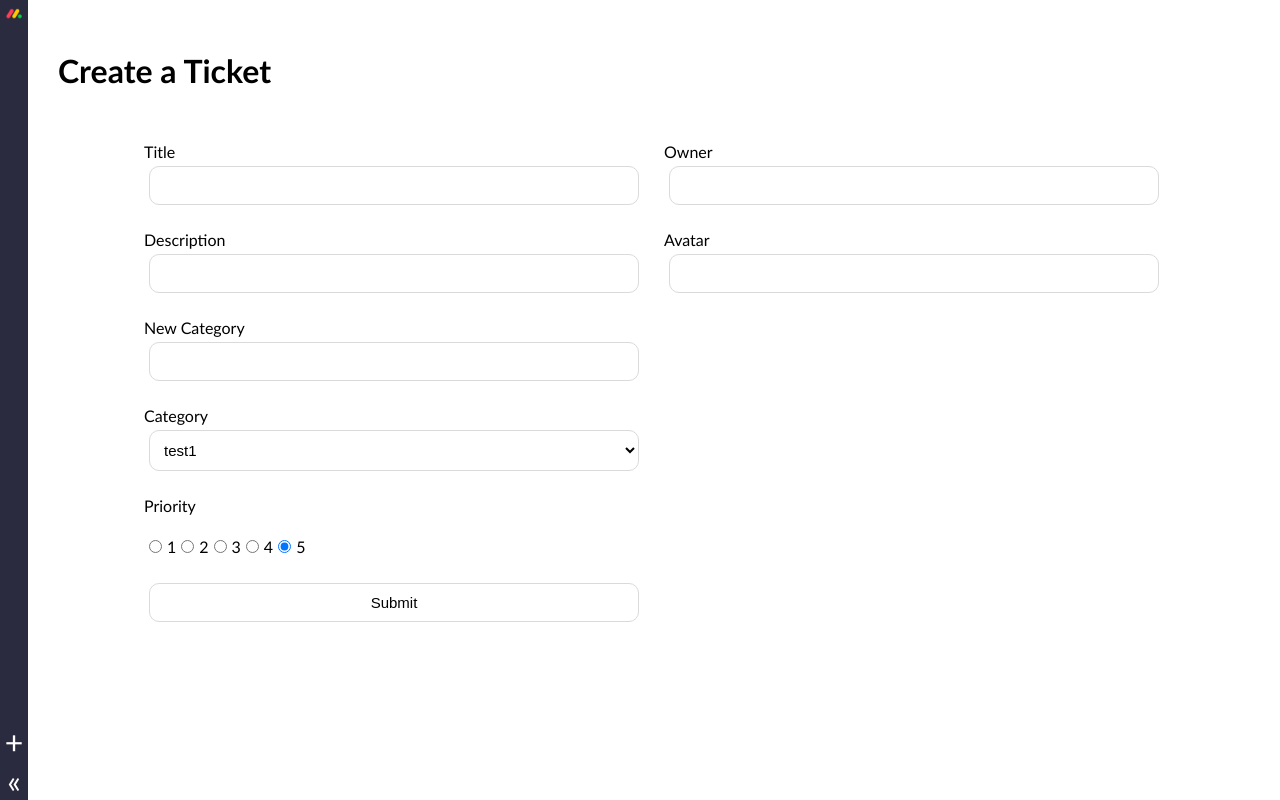
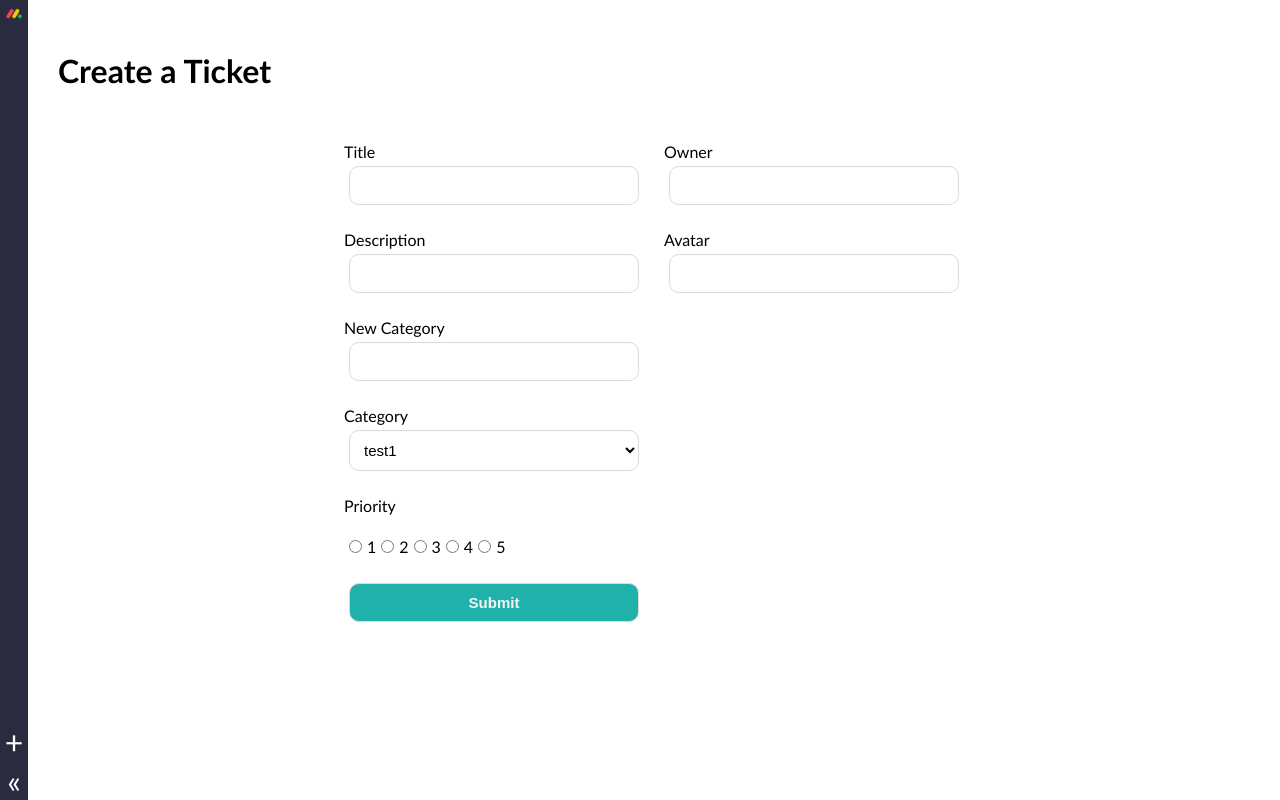
Before and after one commit to rickd-uk/monday.com-clone, a React (Create React App) app: page /ticket in a window 1280 px wide. Built offline with nearby package versions, Linux system fonts and the light colour scheme.

Commit message:
fix: status codes did not match so could not submit form; resize avatar to reasonable size

```diff
--- a/src/index.css
+++ b/src/index.css
@@ -177,6 +177,7 @@ nav .icon {
   padding: 30px;
   width: 100%;
 
+
 }
 
 .ticket .ticket-container {
@@ -187,13 +188,15 @@ nav .icon {
 
 .ticket form {
   display: flex;
+
 }
 
 .ticket form section {
   display: flex;
   flex-direction: column;
   margin: 10px;
-  width: 500px;
+  width: 300px;
+
 }
 
 .ticket form label {
@@ -213,3 +216,16 @@ nav .icon {
 .ticket form .multiple-input-container {
   margin: 20px 0 20px 0;
 }
+
+
+.ticket .img-preview img {
+  width: 80px;
+  height: 80px;
+}
+
+#submit-btn {
+  background-color: lightseagreen;
+  color: whitesmoke;
+  cursor: pointer;
+  font-weight: 600;
+}
--- a/src/pages/Ticket.jsx
+++ b/src/pages/Ticket.jsx
@@ -1,6 +1,10 @@
 import { useState } from 'react'
+import { useNavigate } from 'react-router-dom'
+import axios from 'axios'
 
 const Ticket = () => {
+	const navigate = useNavigate()
+
 	const [formData, setFormData] = useState({
 		status: 'notstarted',
 		progress: 0,
@@ -8,9 +12,18 @@ const Ticket = () => {
 	})
 	const editMode = false
 
-	const handleSubmit = () => {
-		console.log('Submitted')
+	const handleSubmit = async (e) => {
+		e.preventDefault()
+
+		if (!editMode) {
+			const response = await axios.post('http://localhost:8000/tickets', {
+				formData,
+			})
+			const success = response.status === 201
+			if (success) navigate('/')
+		}
 	}
+
 	const handleChange = (e) => {
 		const value = e.target.value
 		const name = e.target.name
@@ -77,7 +90,7 @@ const Ticket = () => {
 								name='priority'
 								onChange={handleChange}
 								value={1}
-								checked
+								checked={formData.priority == 1}
 							/>
 							<label htmlFor='priority-1'>1</label>
 
@@ -86,8 +99,8 @@ const Ticket = () => {
 								id='priority-1'
 								name='priority'
 								onChange={handleChange}
-								value={1}
-								checked
+								value={2}
+								checked={formData.priority == 2}
 							/>
 							<label htmlFor='priority-3'>2</label>
 
@@ -97,7 +110,7 @@ const Ticket = () => {
 								name='priority'
 								onChange={handleChange}
 								value={3}
-								checked
+								checked={formData.priority == 3}
 							/>
 							<label htmlFor='priority-3'>3</label>
 
@@ -107,7 +120,7 @@ const Ticket = () => {
 								name='priority'
 								onChange={handleChange}
 								value={4}
-								checked
+								checked={formData.priority == 4}
 							/>
 							<label htmlFor='priority-4'>4</label>
 
@@ -117,7 +130,7 @@ const Ticket = () => {
 								name='priority'
 								onChange={handleChange}
 								value={5}
-								checked
+								checked={formData.priority == 5}
 							/>
 							<label htmlFor='priority-5'>5</label>
 						</div>
@@ -159,7 +172,7 @@ const Ticket = () => {
 							</>
 						)}
 
-						<input type='submit' />
+						<input type='submit' id='submit-btn' />
 					</section>
 
 					<section>
```
